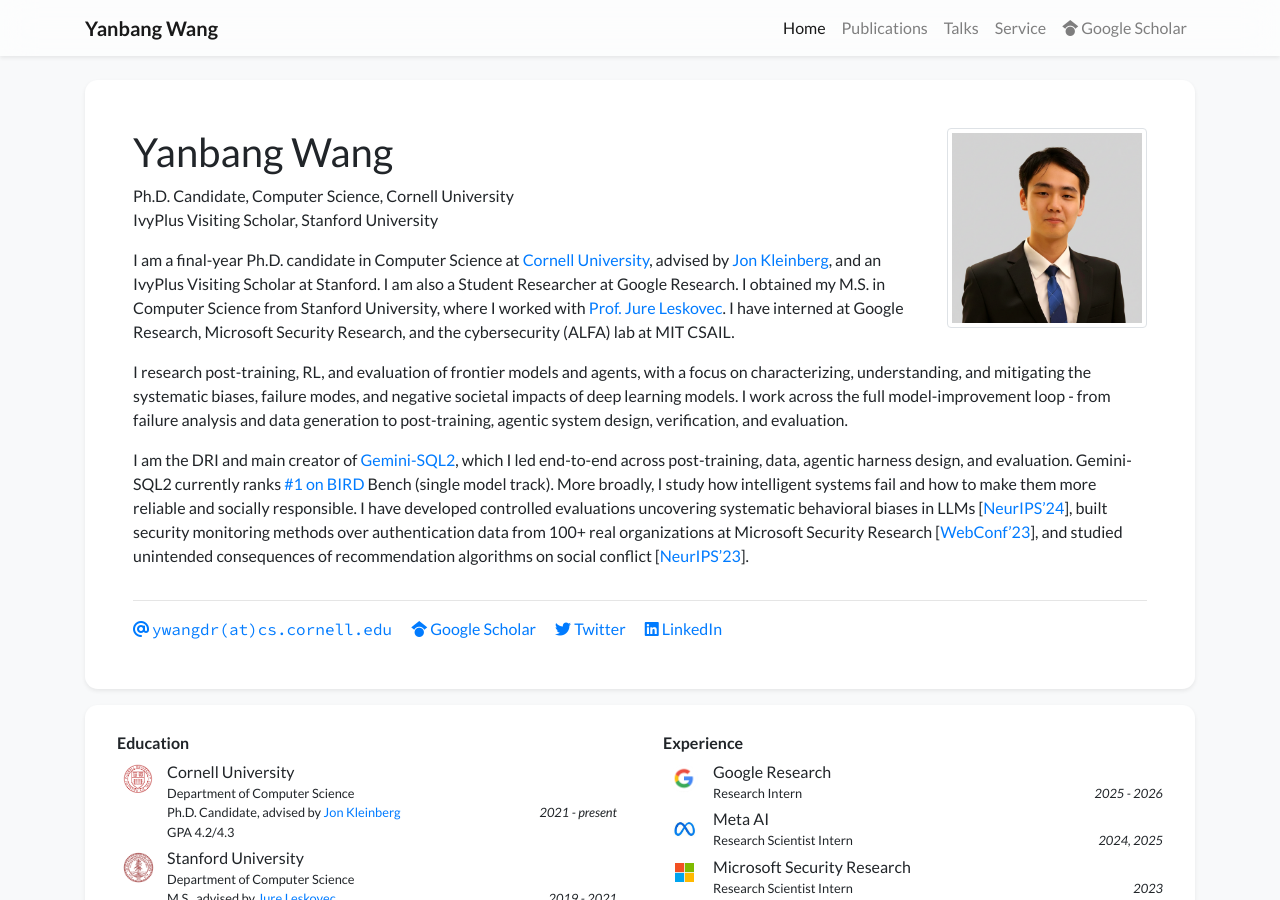
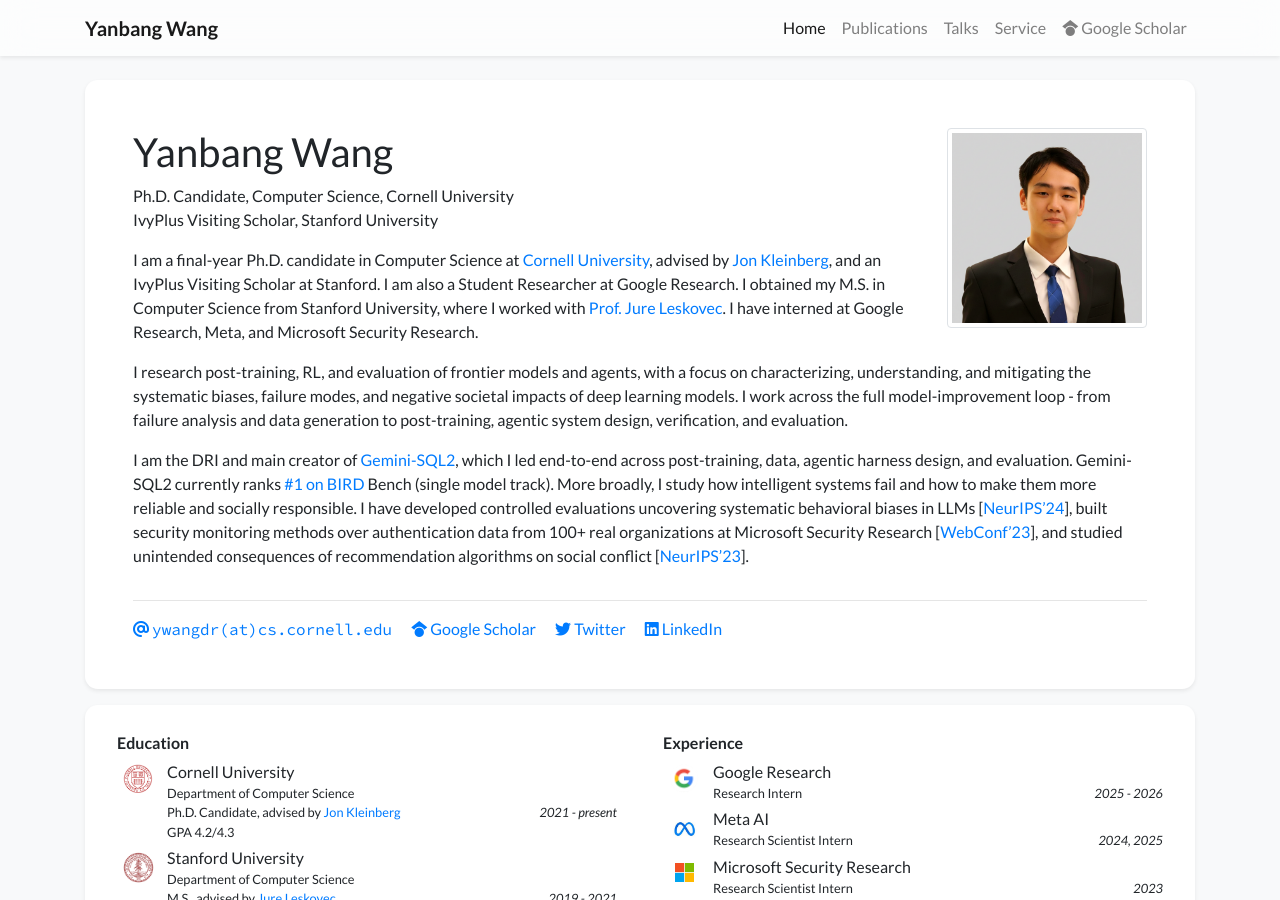
Before and after one commit to Abel0828/abel0828.github.io, a Jekyll site: the page built from index.html, in a window 1280 px wide and 900 px high. Built offline with Jekyll 4.4.1, drawn with Linux system fonts in a browser that asks for light colours; nearby versions of some CDN libraries; a style sheet for code colours, icons or effects is not loaded.

Commit message:
Update internship summary to include Meta

```diff
--- a/_data/profile.yml
+++ b/_data/profile.yml
@@ -22,7 +22,7 @@ short_bio: >-
     and an IvyPlus Visiting Scholar at Stanford. I am also a Student Researcher at Google Research.
     I obtained my M.S. in Computer Science from Stanford University, where I worked with
     <a href="https://cs.stanford.edu/people/jure/" target="_blank">Prof. Jure Leskovec</a>.
-    I have interned at Google Research, Microsoft Security Research, and the cybersecurity (ALFA) lab at MIT CSAIL.
+    I have interned at Google Research, Meta, and Microsoft Security Research.
   </p>
   <p>
     I research post-training, RL, and evaluation of frontier models and agents, with a focus on characterizing,
```
